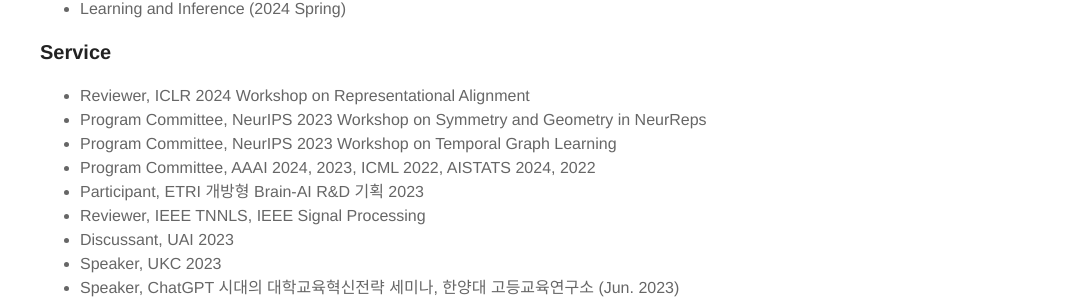
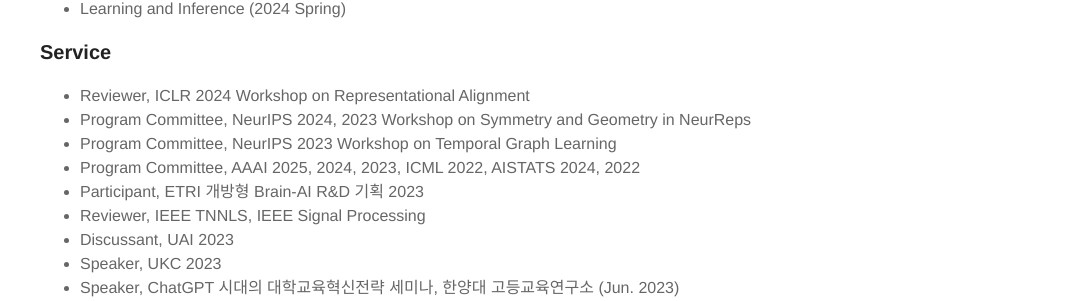
Before and after one commit to kijungyoon/kijungyoon.github.io, a Jekyll site: the page built from teaching.md, in a window 1280 px wide. Shown: the part 363-664 px from the top of the page, without its empty margins (195-1280 px from the left). Built offline with Jekyll 4.4.1, drawn with Linux system fonts in a browser that asks for light colours.

Commit message:
Update teaching.md

```diff
--- a/teaching.md
+++ b/teaching.md
@@ -19,9 +19,9 @@
 <h3>Service</h3>
 <ul>
 <li>Reviewer, ICLR 2024 Workshop on Representational Alignment</li>
-<li>Program Committee, NeurIPS 2023 Workshop on Symmetry and Geometry in NeurReps</li>
+<li>Program Committee, NeurIPS 2024, 2023 Workshop on Symmetry and Geometry in NeurReps</li>
 <li>Program Committee, NeurIPS 2023 Workshop on Temporal Graph Learning</li>
-<li>Program Committee, AAAI 2024, 2023, ICML 2022, AISTATS 2024, 2022</li>
+<li>Program Committee, AAAI 2025, 2024, 2023, ICML 2022, AISTATS 2024, 2022</li>
 <li>Participant, ETRI 개방형 Brain-AI R&D 기획 2023</li>
 <li>Reviewer, IEEE TNNLS, IEEE Signal Processing</li>
 <li>Discussant, UAI 2023</li>
```
